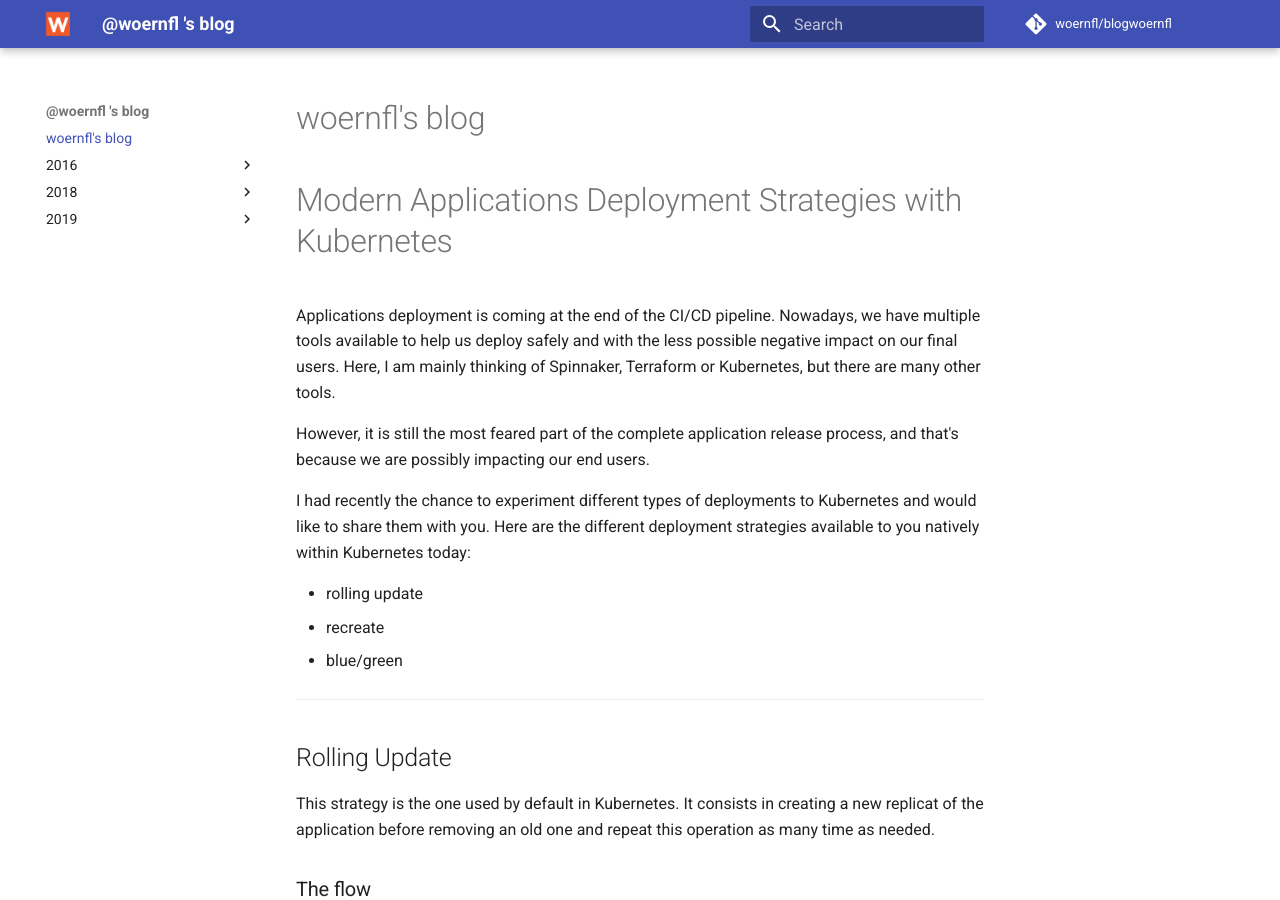
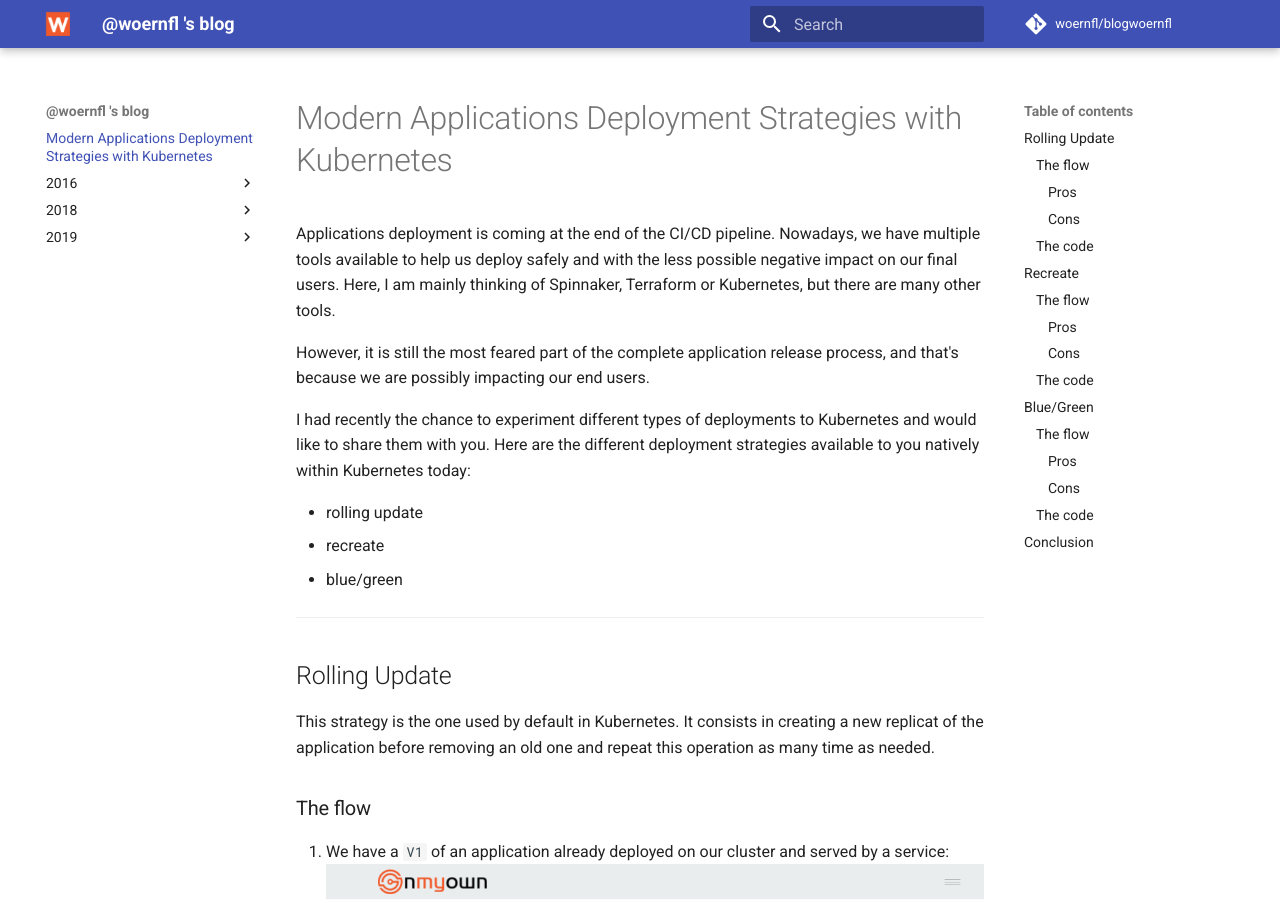
Before and after one commit to woernfl/blogwoernfl, an MkDocs documentation site: the page built from docs/index.md, in a window 1280 px wide and 900 px high. Built offline with MkDocs 1.6.1 and Material for MkDocs 9.7.7, drawn with Linux system fonts in a browser that asks for light colours; comment, search, counter and statistics services are not loaded.

```diff
--- a/docs/index.md
+++ b/docs/index.md
@@ -1,5 +1,3 @@
-# woernfl's blog
-
 {!2019/2019-01-07-Modern-Applications-Deployment-Strategies-Kubernetes.md!}
 
 <hr style="margin-left:auto;margin-right:auto;height:4px;border-width:0;color:hsla(231, 48%, 48%, 1);background-color:hsla(231, 48%, 48%, 1);width:50%">
```
